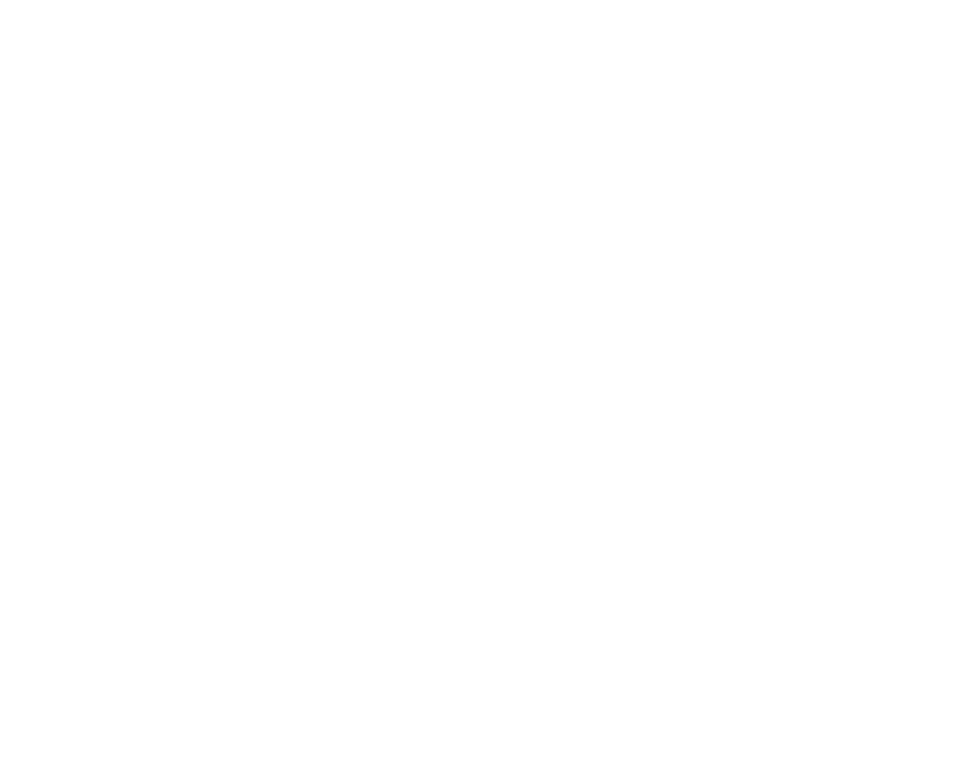
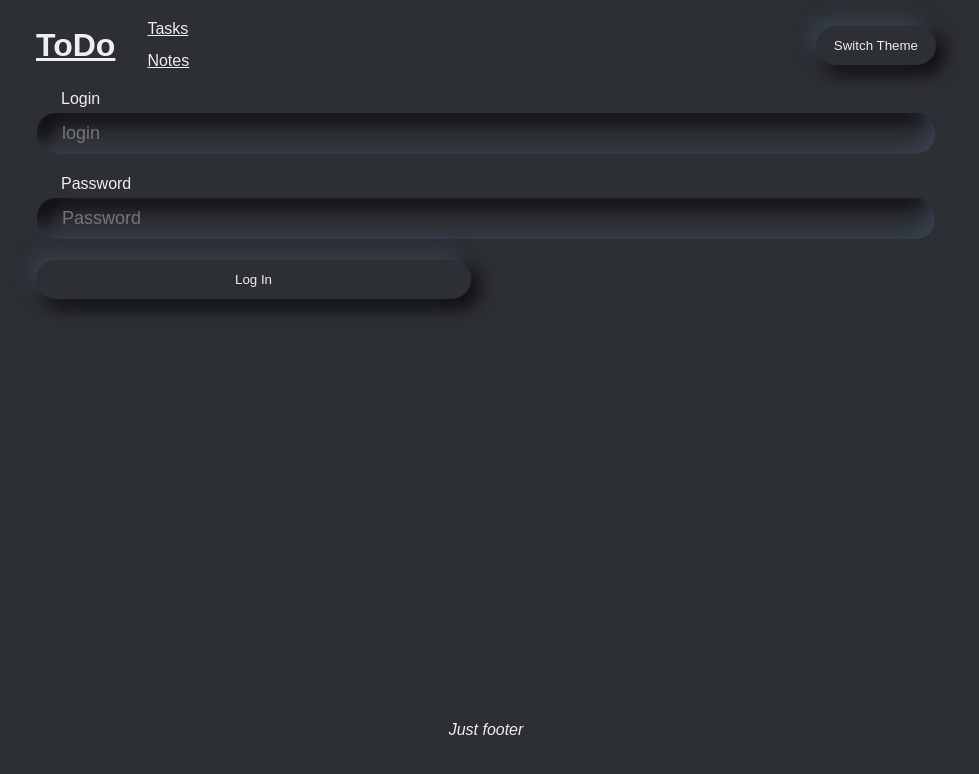
Before and after one commit to dgavrichkov/TaskListMain, a React (Create React App) app: page /TaskListMain/login in a window 1280 px wide. Before the commit this address had no page. Shown: the top 774 px of the page, without its empty margins (154-1133 px from the left). Built offline with nearby package versions, Linux system fonts and the light colour scheme.

Commit message:
auth and get public data from strapi

```diff
--- a/src/components/pages/Greeting.tsx
+++ b/src/components/pages/Greeting.tsx
@@ -1,7 +1,44 @@
+import { useEffect, useState } from 'react'
+import { createPortal } from 'react-dom'
+import { Spacer } from '../../shared/ui';
+
 export const Greeting = () => {
+  const [data, setData] = useState<any[]>();
+
+  useEffect(() => {
+    const fetchData = async () => {
+      const response = await fetch('http://localhost:1337/api/movies', {
+        headers: {
+          "Authorization": "Bearer eyJhbGciOiJIUzI1NiIsInR5cCI6IkpXVCJ9.eyJpZCI6MiwiaWF0IjoxNjc3ODMzODU4LCJleHAiOjE2ODA0MjU4NTh9.9gbUTkfurBEs2GrPDc2Ck6oRbe2SIdh8dZdwNmDvpAI"
+        }
+      });
+      const json = await response.json();
+      setData(json.data);
+    }
+
+    fetchData();
+  }, []);
+
   return (
     <section>
       <h2>Welcome to the task manager and notes keeper</h2>
+      <Spacer />
+      {createPortal(
+        <p>Portal child</p>,
+        document.body
+      )}
+      <Spacer />
+      <div>
+        <h3>Films</h3>
+        <Spacer />
+        <p>Im trying backend, it works with local strapi host</p>
+        <Spacer />
+        {data && data.map(item => (
+          <div key={item.id}>
+            <h4>{item.attributes.title}</h4>
+          </div>
+        ))}
+      </div>
     </section>
   )
 }
--- /dev/null
+++ b/src/components/pages/Login.tsx
@@ -0,0 +1,63 @@
+import { FC } from 'react'
+import { useInput } from '../../hooks/useInput';
+import { Button } from '../Button';
+import { FormField } from '../elements/FormField';
+import { StyledForm } from '../styled/StyledForm';
+
+export const Login: FC = () => {
+  const login = useInput({
+    initialValue: '',
+    validationSettings: { isRequired: true },
+  });
+  const password = useInput({
+    initialValue: '',
+    validationSettings: { isRequired: true },
+  });
+
+  const handleLogin = async () => {
+    try {
+      const dataToPost = {
+        identifier: login.value,
+        password: password.value,
+      }
+      const response = await fetch('http://localhost:1337/api/auth/local', {
+        method: "POST",
+        headers: {
+          'Content-Type': 'application/json'
+        },
+        body: JSON.stringify(dataToPost),
+      })
+      const data = await response.json();
+      // TODO set jwt access token to local storage, set user to global store
+      console.log(data);
+    } catch (err) {
+      console.log(err);
+    }
+  }
+
+  return (
+    <StyledForm>
+      <FormField
+        id="loginform-login"
+        tag='input'
+        title='Login'
+        state={login}
+        type="text"
+        placeholder='login'
+      />
+      <FormField
+        id="loginform-password"
+        tag='input'
+        title='Password'
+        state={password}
+        placeholder='Password'
+      />
+      <Button
+        buttonType='button'
+        onClick={handleLogin}
+      >
+        Log In
+      </Button>
+    </StyledForm>
+  )
+};
--- /dev/null
+++ b/src/entities/Portal/index.ts
@@ -0,0 +1 @@
+export * from "./Portal";
--- a/src/index.tsx
+++ b/src/index.tsx
@@ -8,6 +8,7 @@
 import { NotesPage } from "./components/pages/NotesPage";
 import { NotePage } from './components/pages/NotePage';
 import { Greeting } from './components/pages/Greeting';
+import { Login } from './components/pages/Login';
 
 ReactDOM.render(
   <Provider store={store}>
@@ -19,6 +20,7 @@
           <Route path="notes" element={<NotesPage />} />
           <Route path="tasks/:taskId" element={<TaskPage />} />
           <Route path="notes/:noteId" element={<NotePage />} />
+          <Route path="login" element={<Login />} />
         </Route>
       </Routes>
     </BrowserRouter>
--- /dev/null
+++ b/src/shared/ui/Spacer/Spacer.tsx
@@ -0,0 +1,5 @@
+import { Styled } from './styled';
+
+export const Spacer = () => (
+  <Styled.Spacer />
+)
--- /dev/null
+++ b/src/shared/ui/Spacer/index.ts
@@ -0,0 +1 @@
+export * from "./Spacer";
--- /dev/null
+++ b/src/shared/ui/Spacer/styled.ts
@@ -0,0 +1,7 @@
+import styled from "styled-components";
+
+const Spacer = styled.div`
+  height: 32px;
+`;
+
+export const Styled = { Spacer };
--- /dev/null
+++ b/src/shared/ui/index.ts
@@ -0,0 +1 @@
+export * from "./Spacer";
```
Also changed, not shown: src/entities/Portal/Portal.tsx (added, +25 -0 lines).
